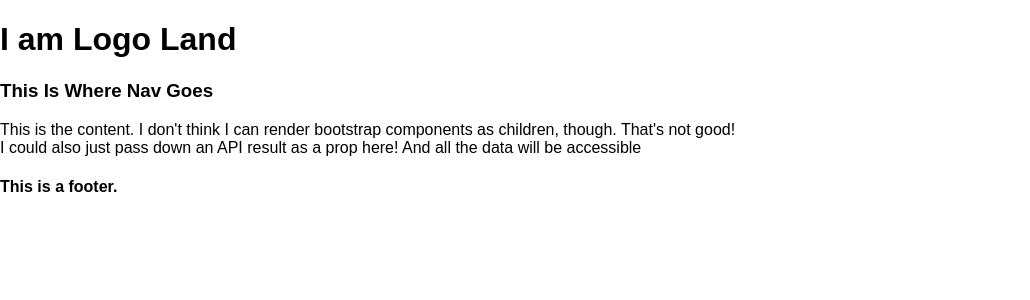
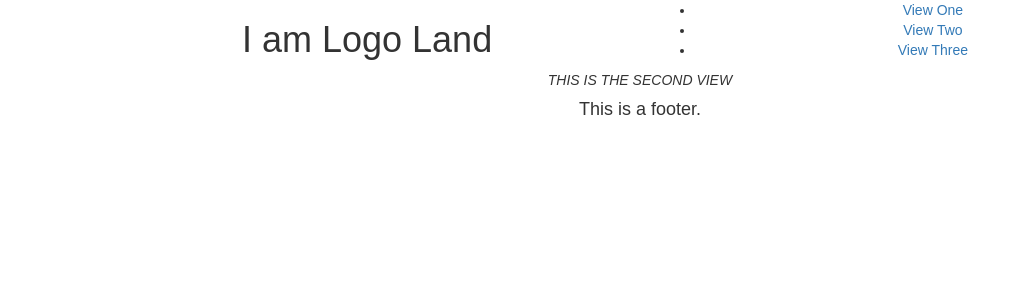
Before and after one commit to jaygraygray/react-pack, a React (Create React App) app in the folder reduxios/: page /two in a window 1280 px wide. Shown: the top 300 px of the page, without its empty margins (0-1030 px from the left). Built offline with nearby package versions, Linux system fonts and the light colour scheme.

Commit message:
Added basic routing.

```diff
--- a/reduxios/package.json
+++ b/reduxios/package.json
@@ -12,6 +12,7 @@
     "react-dom": "^15.6.1",
     "react-redux": "^5.0.5",
     "react-router": "^4.1.1",
+    "react-router-dom": "^4.1.1",
     "redux": "^3.7.1",
     "redux-promise-middleware": "^4.3.0"
   },
--- a/reduxios/public/index.html
+++ b/reduxios/public/index.html
@@ -10,6 +10,7 @@
     -->
     <link rel="manifest" href="%PUBLIC_URL%/manifest.json">
     <link rel="shortcut icon" href="%PUBLIC_URL%/favicon.ico">
+    <link rel="stylesheet" href="https://maxcdn.bootstrapcdn.com/bootstrap/3.3.7/css/bootstrap.min.css" integrity="sha384-BVYiiSIFeK1dGmJRAkycuHAHRg32OmUcww7on3RYdg4Va+PmSTsz/K68vbdEjh4u" crossorigin="anonymous">
     <!--
       Notice the use of %PUBLIC_URL% in the tags above.
       It will be replaced with the URL of the `public` folder during the build.
--- a/reduxios/src/App.js
+++ b/reduxios/src/App.js
@@ -2,18 +2,23 @@ import React, { Component } from 'react';
 import logo from './logo.svg';
 import './App.css';
 
+import ViewOne from './views/ViewOne'
+import ViewTwo from './views/ViewTwo'
+import ViewThree from './views/ViewThree'
 
-import ViewOne from './views/ViewOne'
+import { Switch, BrowserRouter, Route, Router } from 'react-router-dom'
 
 class App extends Component {
   render() {
     return (
       <div>
-
-
-      <ViewOne/>
-
-
+        <BrowserRouter>
+          <Switch>
+           <Route exact path="/" component={ViewOne} />
+           <Route path="/two" component={ViewTwo} />
+           <Route Path="/three" component={ViewThree} />
+          </Switch>
+        </BrowserRouter>
       </div>
 
     );
--- a/reduxios/src/components/Body/Body.js
+++ b/reduxios/src/components/Body/Body.js
@@ -4,7 +4,9 @@ class Body extends Component {
   render() {
     return (
       <div>
+        <center>
         {this.props.children}
+        </center>
       </div>
     );
   }
--- a/reduxios/src/components/Footer/Footer.js
+++ b/reduxios/src/components/Footer/Footer.js
@@ -5,7 +5,9 @@ class Footer extends Component {
     return (
       <div>
         <div className="row">
-          <div className="col-sm-12"><h4>This is a footer.</h4></div>
+          <div className="col-sm-12">
+            <center><h4>This is a footer.</h4></center>
+          </div>
         </div>
       </div>
     );
--- a/reduxios/src/components/Header/Header.js
+++ b/reduxios/src/components/Header/Header.js
@@ -1,4 +1,6 @@
 import React, { Component } from 'react';
+
+import { Link } from 'react-router-dom'
 
 class Header extends Component {
   render() {
@@ -8,11 +10,19 @@ class Header extends Component {
           <div className="col-sm-1"></div>
 
           <div className="col-sm-5">
-            <h1>I am Logo Land</h1>
+            <center>
+              <h1>I am Logo Land</h1>
+            </center>
           </div>
 
           <div className="col-sm-5">
-            <h3>This Is Where Nav Goes</h3>
+            <center>
+              <ul>
+                <li><Link to="/">View One</Link></li>
+                <li><Link to="/two">View Two</Link></li>
+                <li><Link to="/three">View Three</Link></li>
+              </ul>
+            </center>
           </div>
 
           <div className="col-sm-1"></div>
--- a/reduxios/src/views/ViewThree.js
+++ b/reduxios/src/views/ViewThree.js
@@ -0,0 +1,23 @@
+import React, { Component } from 'react';
+import PropTypes from 'prop-types';
+
+import Header from '../components/Header/Header'
+import Body from '../components/Body/Body'
+import Footer from '../components/Footer/Footer'
+
+class ViewThree extends Component {
+  render() {
+    return (
+      <div>
+        <Header />
+        <Body>
+         <em>THIS IS THE THIRD VIEW</em>
+        </Body>
+        <Footer />
+      </div>
+    );
+  }
+}
+
+
+export default ViewThree;
--- a/reduxios/src/views/ViewTwo.js
+++ b/reduxios/src/views/ViewTwo.js
@@ -0,0 +1,22 @@
+import React, { Component } from 'react';
+import PropTypes from 'prop-types';
+
+import Header from '../components/Header/Header'
+import Body from '../components/Body/Body'
+import Footer from '../components/Footer/Footer'
+
+class ViewTwo extends Component {
+  render() {
+    return (
+      <div>
+        <Header />
+        <Body>
+         <em>THIS IS THE SECOND VIEW</em>
+        </Body>
+        <Footer />
+      </div>
+    );
+  }
+}
+
+export default ViewTwo;
```
Also changed, not shown: 1 other file (tests, documents, lock files or other folders).
